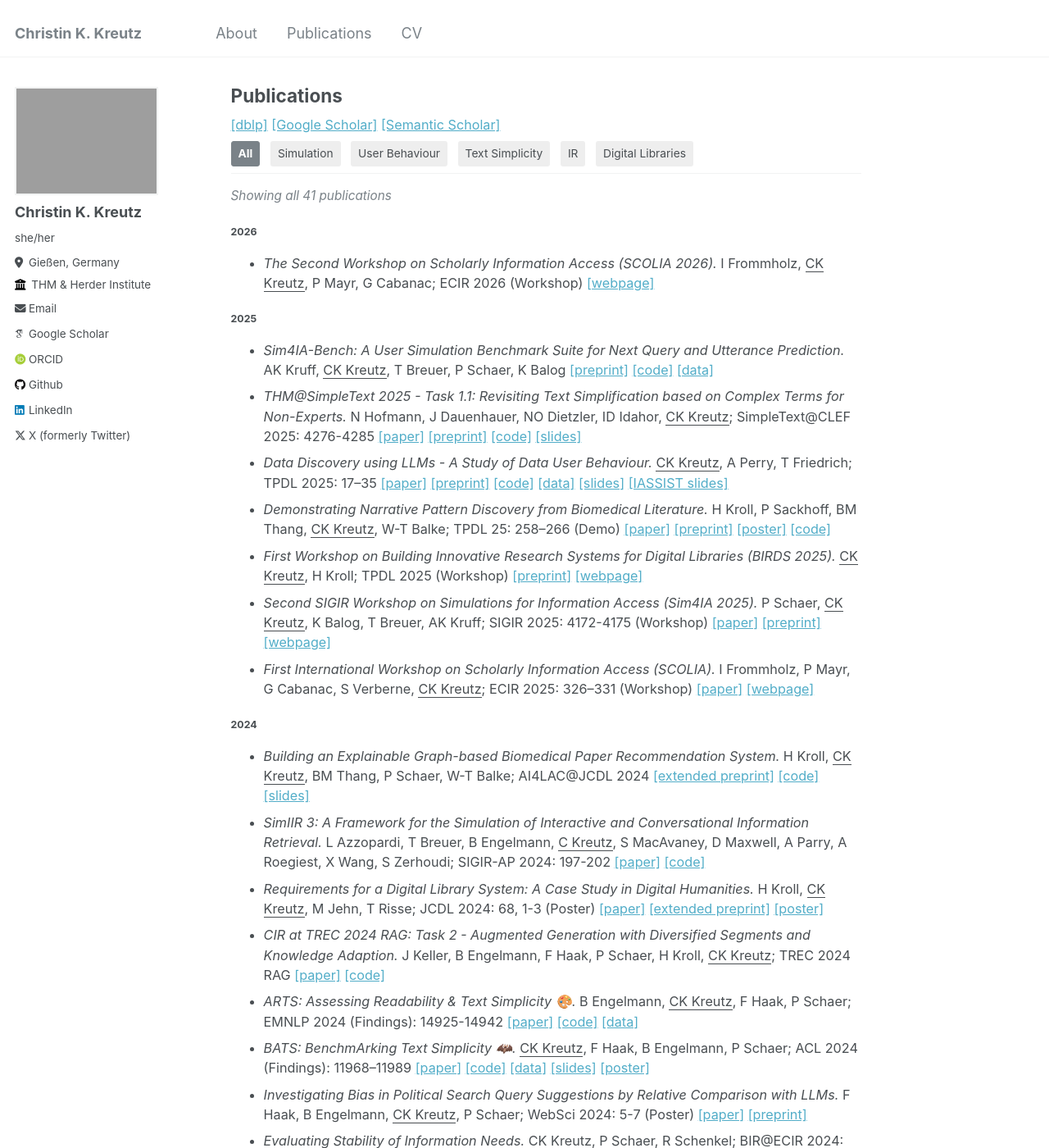
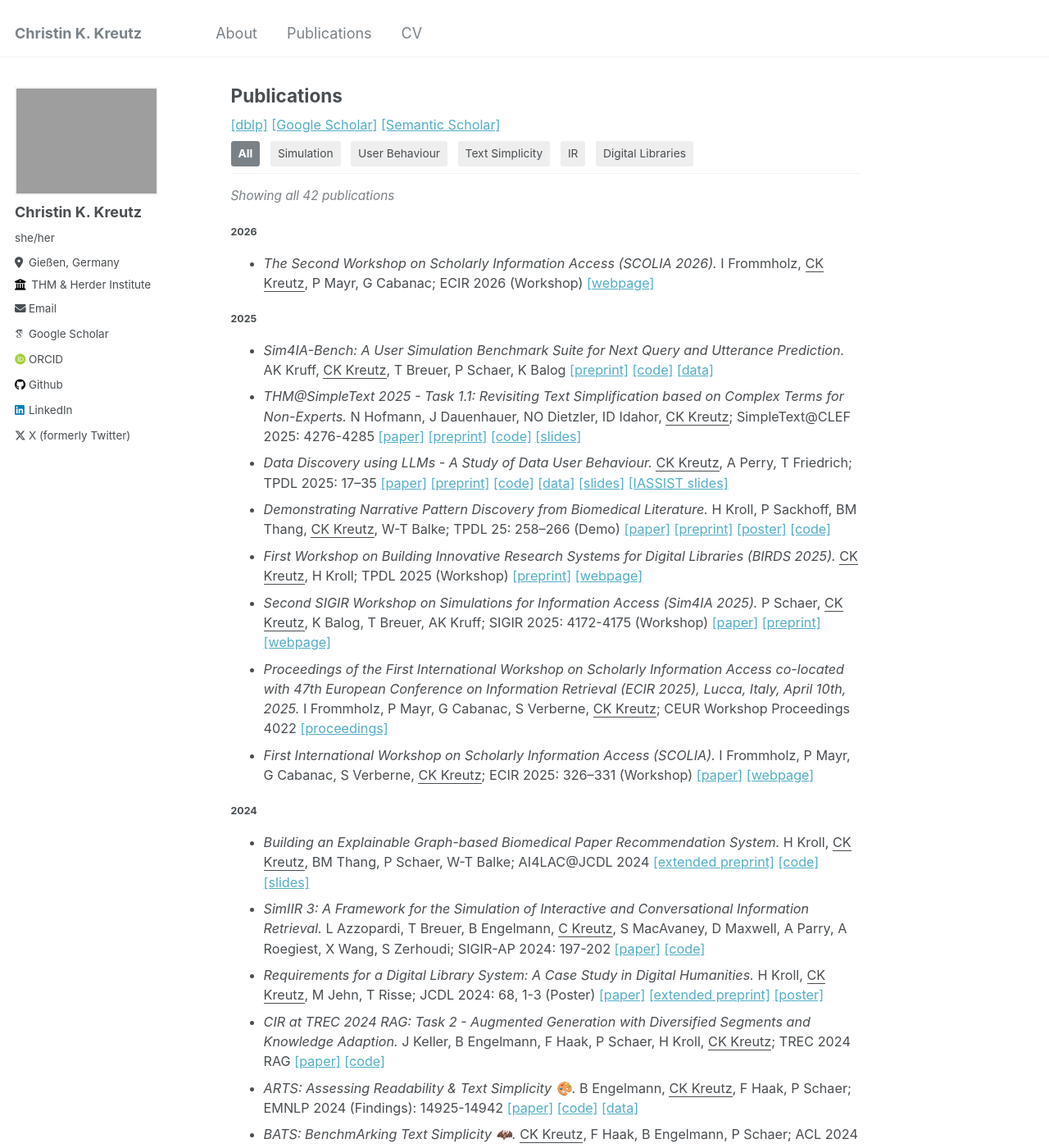
Before and after one commit to kreutzch/kreutzch.github.io, a Jekyll site: the page built from _pages/publications.md, in a window 1280 px wide and 1400 px high. Shown: the whole window at 82% size. Built offline with Jekyll 4.4.1, drawn with Linux system fonts in a browser that asks for light colours; some web fonts are replaced.

Commit message:
proceedings SCOLIA

```diff
--- a/_pages/publications.md
+++ b/_pages/publications.md
@@ -77,6 +77,11 @@ SIGIR 2025: 4172-4175 (Workshop)
 <a href="https://dl.acm.org/doi/10.1145/3726302.3730363" target="_blank">[paper]</a>
 <a href="https://arxiv.org/pdf/2505.11687" target="_blank">[preprint]</a>
 <a href="https://sim4ia.org/sigir2025/" target="_blank">[webpage]</a>
+</li>
+<li class="pub-item" paper_categories="UB DL IR"><i>Proceedings of the First International Workshop on Scholarly Information Access co-located with 47th European Conference on Information Retrieval (ECIR 2025), Lucca, Italy, April 10th, 2025.</i>
+I Frommholz, P Mayr, G Cabanac, S Verberne, <u>CK Kreutz</u>;
+CEUR Workshop Proceedings 4022
+<a href="https://ceur-ws.org/Vol-4022/" target="_blank">[proceedings]</a>
 </li>
 <li class="pub-item" paper_categories="UB DL IR"><i>First International Workshop on Scholarly Information Access (SCOLIA).</i>
 I Frommholz, P Mayr, G Cabanac, S Verberne, <u>CK Kreutz</u>;
```
